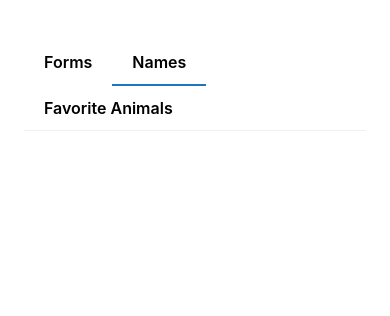
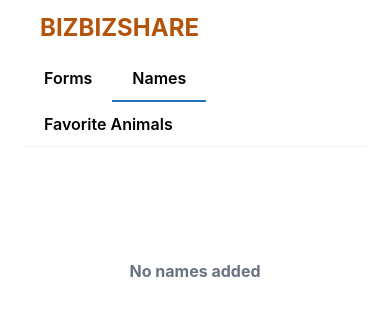
Before and after one commit to opatajoshua/bizbizshare_challenge, a React (Create React App) app: page / in a window 390 px wide. Both pictures are taken after a click on the button "Names". Shown: the top 316 px of the page. Built offline with nearby package versions, Linux system fonts and the light colour scheme.

Commit message:
no item labels

```diff
--- a/src/App.tsx
+++ b/src/App.tsx
@@ -11,7 +11,8 @@ function App() {
 
   return (
     <div id="app" className="fixed h-full w-full overflow-auto">
-      <Tabs className="container max-w-4xl mx-auto lg:px-0 px-6 pb-28 mt-10">
+      <h1 className="pl-10 py-3 text-2xl font-bold text-yellow-700">BIZBIZSHARE</h1>
+      <Tabs className="container max-w-4xl mx-auto lg:px-0 px-6 pb-28 md:mt-10">
         <Tab label="Forms">
           <Section1
             onNewName={(newName)=>setNames([...names, newName])}
--- a/src/containers/Section2.tsx
+++ b/src/containers/Section2.tsx
@@ -11,6 +11,7 @@ function Section2({ names }: { names: string[] }) {
         </li>
         ))}
       </ul>
+      {!names.length &&  <p className="text-center font-bold text-gray-500 py-20">No names added</p>}
     </div>
   );
 }
--- a/src/containers/Section3.tsx
+++ b/src/containers/Section3.tsx
@@ -11,6 +11,7 @@ function Section3({ favAnimals }: { favAnimals: string[] }) {
         </li>
         ))}
       </ul>
+      {!favAnimals.length &&  <p className="text-center font-bold text-gray-500 py-20">No favorite animals added</p>}
     </div>
   );
 }
```
Also changed, not shown: 1 other file (tests, documents, lock files or other folders).
